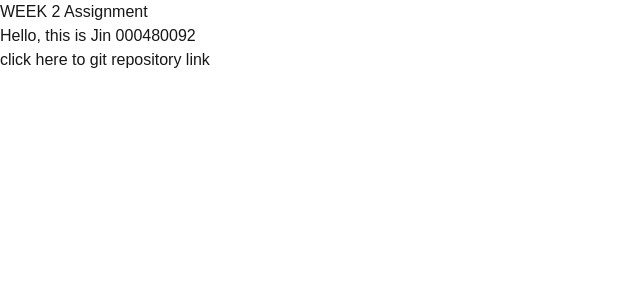
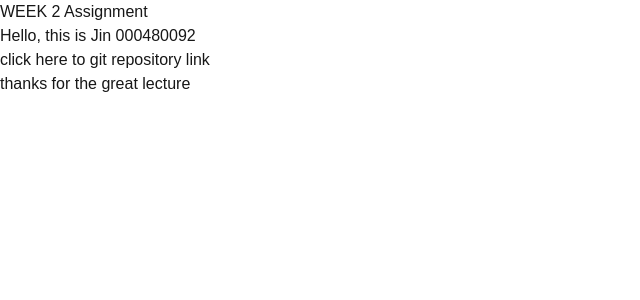
Before and after one commit to jinna0701/cprg306-assignments, a Next.js app: page /week-2 in a window 1280 px wide. Shown: the top 300 px of the page, without its empty margins (0-640 px from the left). Built offline with nearby package versions, Linux system fonts and the light colour scheme.

Commit message:
week2
week2

```diff
--- a/app/week-2/StudnetInfo.js
+++ b/app/week-2/StudnetInfo.js
@@ -5,8 +5,9 @@ export default function StudentInfo() {
     return (
         <div>
             <h1>Hello, this is Jin 000480092</h1>
-            <Link href="https://github.com/jinna0701/cprg306-assignments">
+            <Link href="https://github.com/jinna0701?tab=repositories">
                 <p> click here to git repository link</p>
+                <p> thanks for the great lecture </p>
             </Link>
         </div>
     );
```
